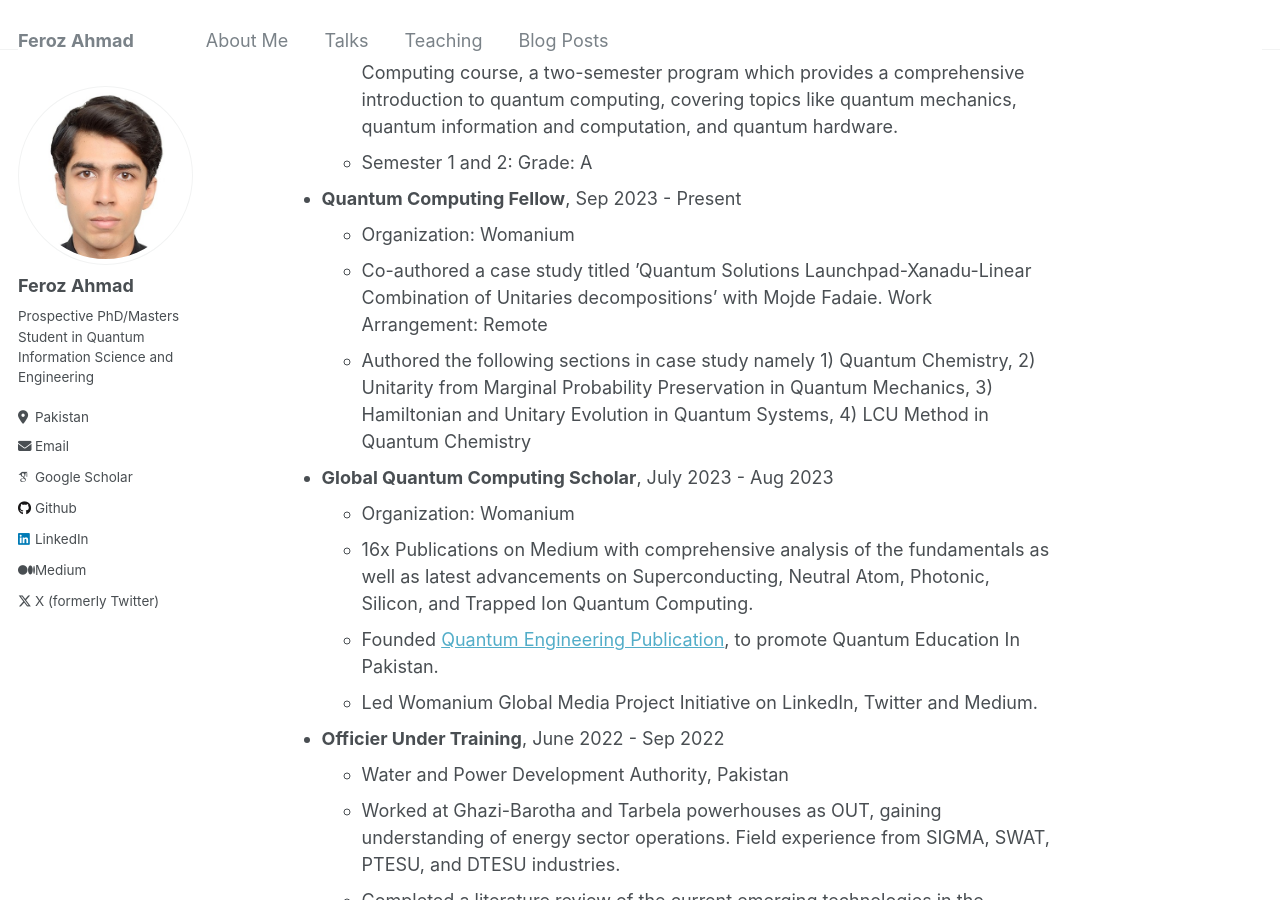
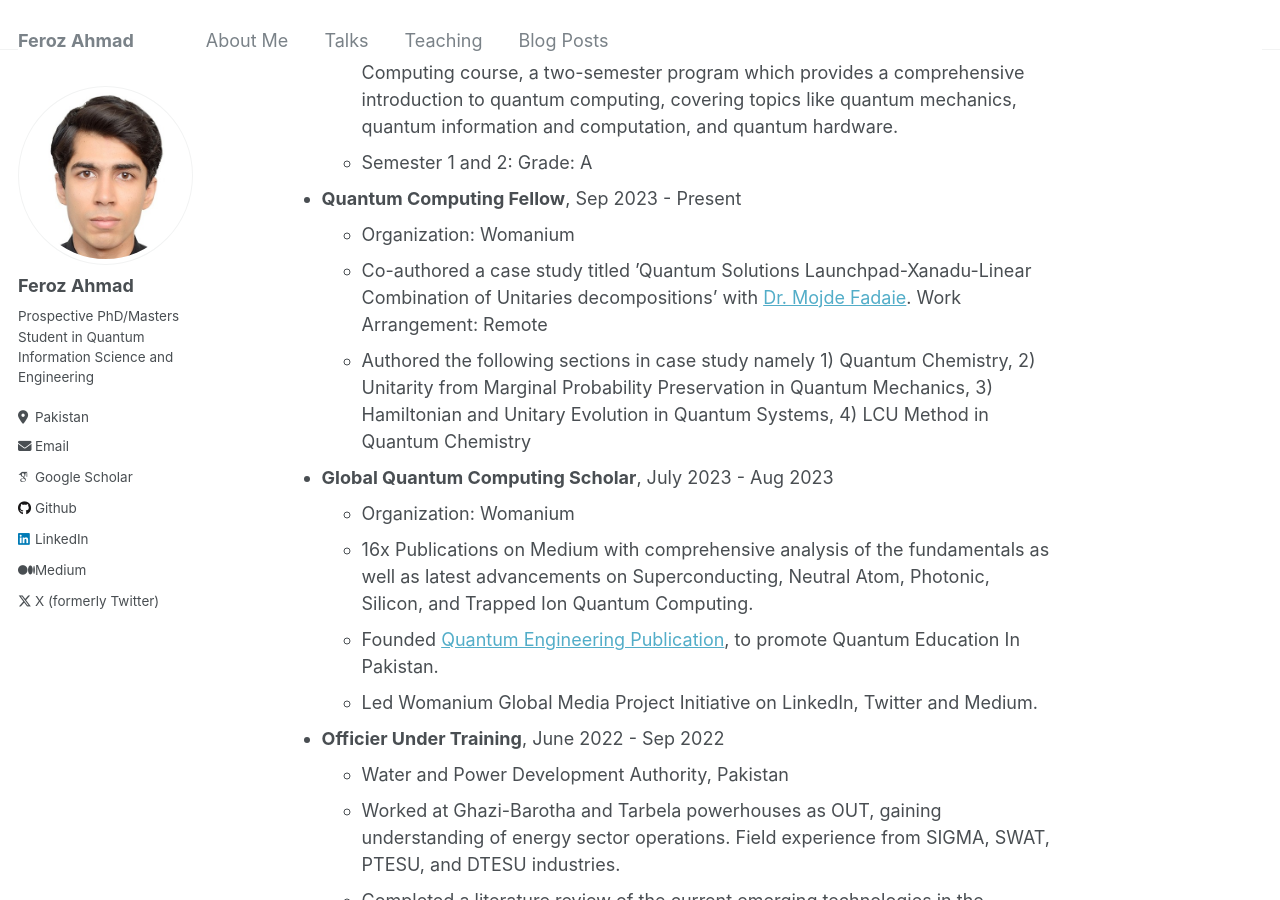
Before and after one commit to Fe-r-oz/Fe-r-oz.github.io, a Jekyll site: the page built from _pages/about.md, in a window 1280 px wide and 900 px high, scrolled down 1255 px. Built offline with Jekyll 4.4.1, drawn with Linux system fonts in a browser that asks for light colours; some web fonts are replaced; a script that is not in the unit is left out.

```diff
--- a/_pages/about.md
+++ b/_pages/about.md
@@ -37,7 +37,7 @@ is used as a primitive for Steane-RM codes in Stabilizer construction in Julia.
 
 * **Quantum Computing Fellow**, Sep 2023 - Present
    * Organization: Womanium
-   * Co-authored a case study titled ’Quantum Solutions Launchpad-Xanadu-Linear Combination of Unitaries decompositions’ with Mojde Fadaie. Work Arrangement: Remote
+   * Co-authored a case study titled ’Quantum Solutions Launchpad-Xanadu-Linear Combination of Unitaries decompositions’ with [Dr. Mojde Fadaie](https://scholar.google.com/citations?user=Sg4qHUAAAAAJ&hl=en). Work Arrangement: Remote
    * Authored the following sections in case study namely 1) Quantum Chemistry, 2) Unitarity from Marginal Probability Preservation in Quantum Mechanics, 3) Hamiltonian and Unitary Evolution in Quantum Systems, 4) LCU Method in Quantum Chemistry
 
 * **Global Quantum Computing Scholar**, July 2023 - Aug 2023
```
